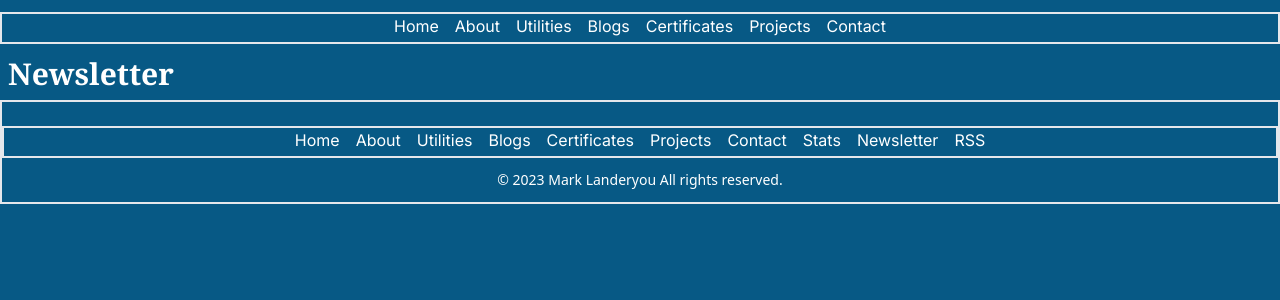
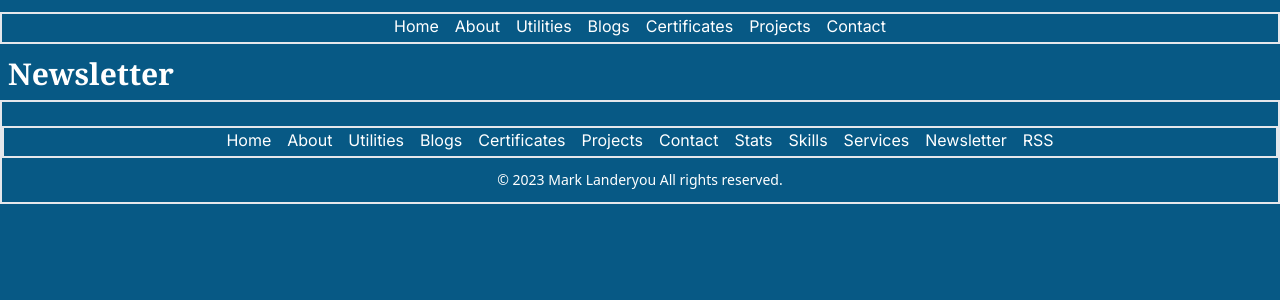
Before and after one commit to samurai71/portfolio, a Next.js app: page /newsletter in a window 1280 px wide. Shown: the top 300 px of the page. Built offline with nearby package versions, Linux system fonts and the light colour scheme.

Commit message:
feat: added a not-found page and two new links

```diff
--- a/src/app/components/FooterNav.tsx
+++ b/src/app/components/FooterNav.tsx
@@ -11,6 +11,8 @@
       <Link href="/projects">Projects</Link>
       <Link href="/contact">Contact</Link>
       <Link href="/stats">Stats</Link>
+      <Link href="/skills">Skills</Link>
+      <Link href="/services">Services</Link>
       <Link href="/newsletter">Newsletter</Link>
       <Link href="/rss">RSS</Link>
     </nav>
--- /dev/null
+++ b/src/app/not-found.jsx
@@ -0,0 +1,12 @@
+export default function NotFound() {
+  return (
+    <main className="flex min-h-screen flex-col items-center justify-between p-24">
+      <div className="z-10 w-full max-w-5xl items-center justify-between font-mono text-sm lg:flex">
+        <p className="fixed left-0 top-0 flex w-full justify-center border-b border-gray-300 bg-gradient-to-b from-zinc-200 pb-6 pt-8 backdrop-blur-2xl dark:border-neutral-800 dark:bg-zinc-800/30 dark:from-inherit lg:static lg:w-auto  lg:rounded-xl lg:border lg:bg-gray-200 lg:p-4 lg:dark:bg-zinc-800/30">
+          Opps something went wrong, couldn&apos;t find the page you were
+          looking for.
+        </p>
+      </div>
+    </main>
+  );
+}
```
